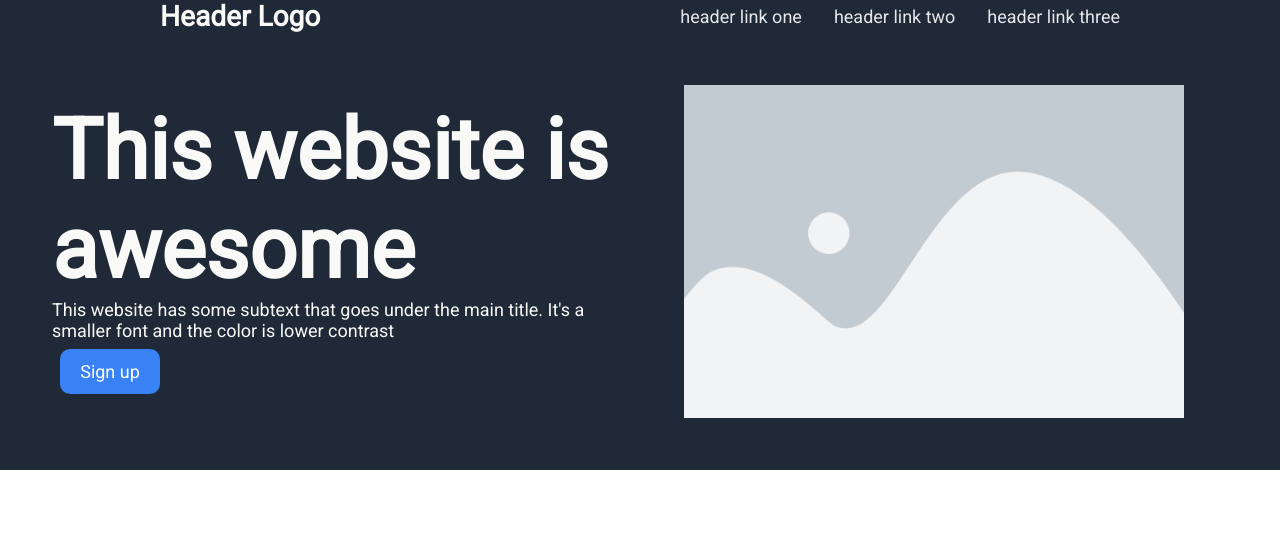
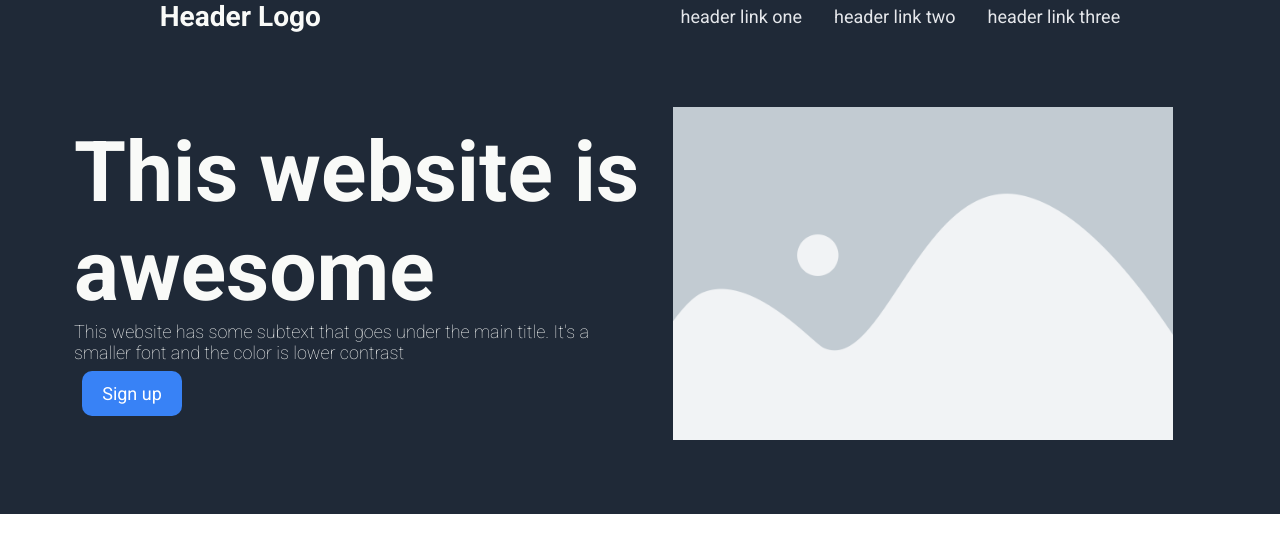
Before and after one commit to LTC29/ltc-flex-landing-page, a plain HTML site: page index.html in a window 1280 px wide. Drawn offline with Linux system fonts and the light colour scheme.

Commit message:
Cleans up font and styles.css

```diff
--- a/index.html
+++ b/index.html
@@ -5,10 +5,9 @@
     <meta http-equiv="X-UA-Compatible" content="IE=edge">
     <meta name="viewport" content="width=device-width, initial-scale=1.0">
     <link rel="stylesheet" href="styles.css">
-    <link href='https://fonts.googleapis.com/css?family=Roboto' rel='stylesheet'>
-    <title>Flexbox Stuff</title>
-</head>
-<body>
+    <link rel="preconnect" href="https://fonts.googleapis.com">
+    <link rel="preconnect" href="https://fonts.gstatic.com" crossorigin>
+    <link href="https://fonts.googleapis.com/css2?family=Roboto:ital,wght@0,100;0,300;0,400;0,500;0,700;0,900;1,100;1,300;1,400;1,500;1,700;1,900&display=swap" rel="stylesheet"> <body>
     <div class="header">
         <div class="logo">
             <h3>Header Logo</h3>
--- a/styles.css
+++ b/styles.css
@@ -1,5 +1,5 @@
 * {
-    font-family: Roboto;
+    font-family: 'Roboto';
     margin: 0;
 }
 
@@ -15,13 +15,11 @@
     font-size: 24px;
     color: #f9faf8;
     display: flex;
-
 }
 
 .links {
     display: flex;
     gap: 32px;
-
 }
 
 li {
@@ -41,7 +39,7 @@ a:link {
     align-items: center;
     background-color: #1f2937;
     color: #f9faf8;
-    padding: 52px;
+    padding: 74px;
     margin: 0px;
 }
 
@@ -49,8 +47,9 @@ a:link {
     display: flex;
     flex-direction: column;
     font-size: 42px;
-    font-weight: extra-bold;
-    max-width: 800px;
+    max-width: 600px;
+    font-style: normal;
+    font-weight: 500;
 }
 
 .text1 {
@@ -58,7 +57,8 @@ a:link {
     flex-direction: column;
     font-size: 18px;
     flex: 1;
-    max-width: 800px;
+    max-width: 600px;
+    font-weight: 100;
 }
 
 button {
@@ -73,6 +73,7 @@ button {
     border-radius: 10px;
     font-size: 18px;
     margin: 8px;
+    font-weight: 400;
 }
 
 img {
@@ -82,13 +83,14 @@ img {
 
 .words{
     display: flex;
-    justify-content: space-around;
     flex-direction: column;
+
 }
+
 .words,
 .image {
     display: flex;
-    justify-content: space-evenly;
+    justify-content: space-around;
     align-items: center;
     flex: 1;
     margin: 0;
```
